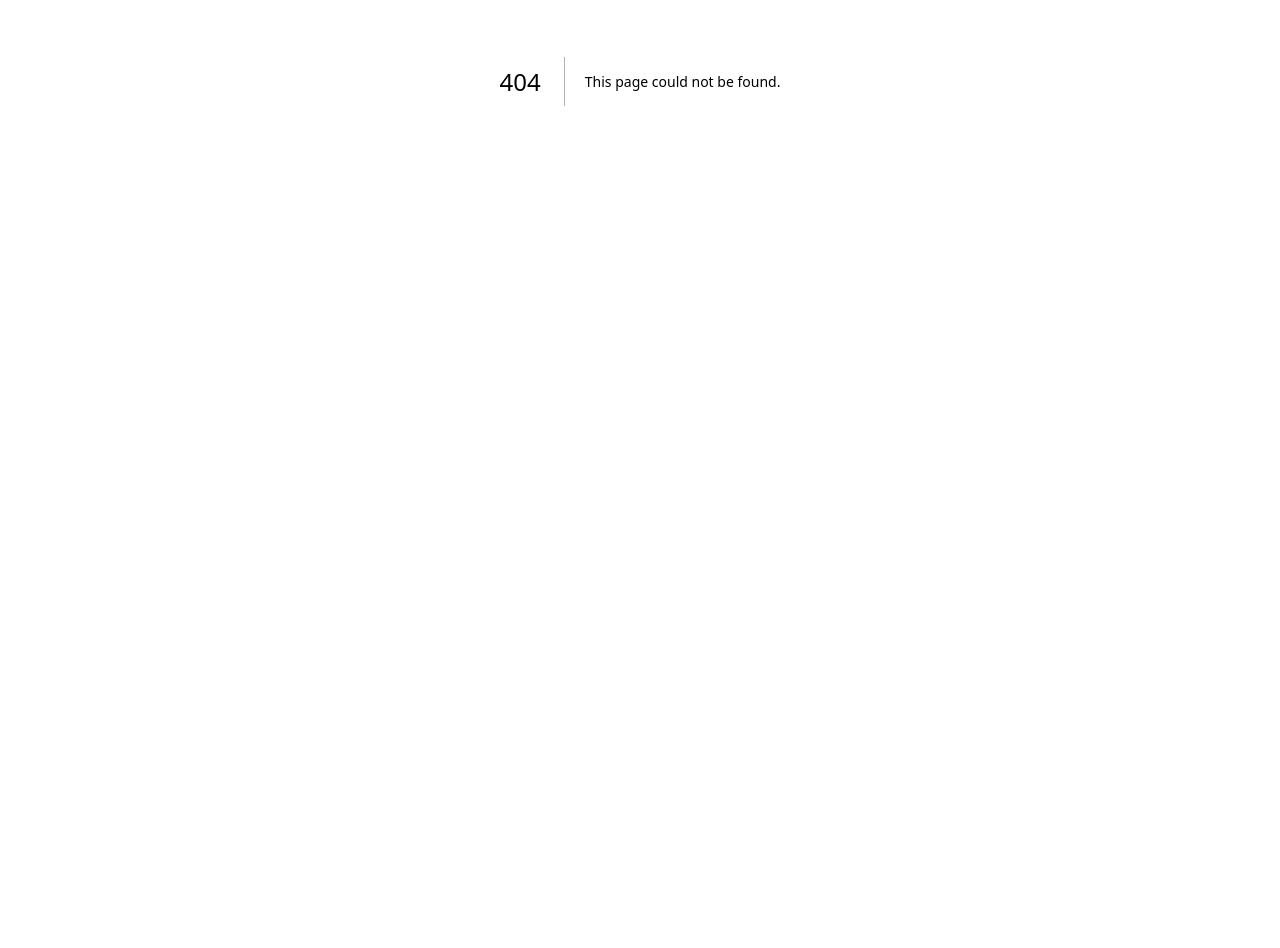
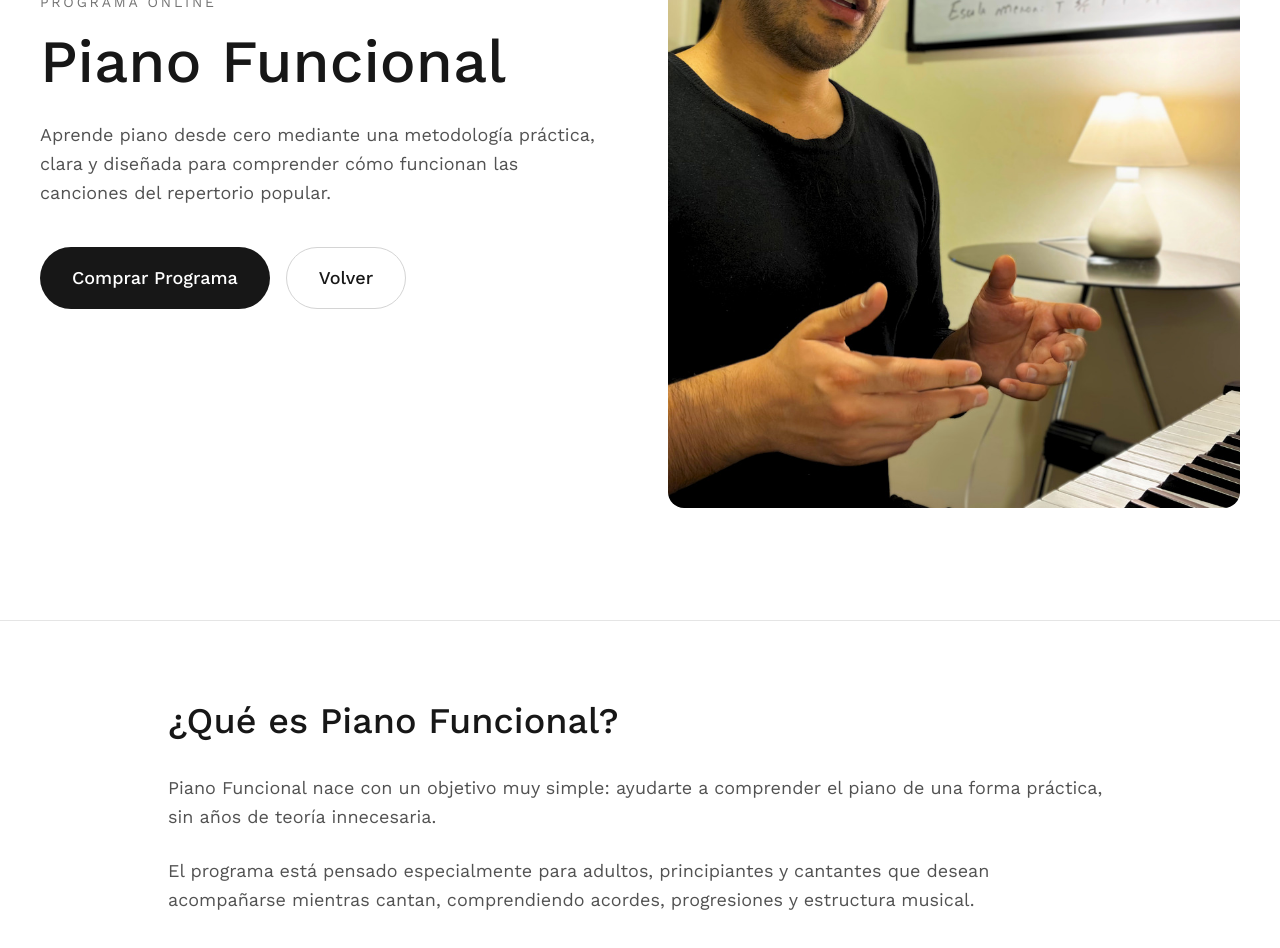
Before and after one commit to claudioenvoz/claudio-garrido-web, a Next.js app: page /programa-piano-funcional in a window 1280 px wide. Before the commit this address had no page. Shown: the part 400-1348 px from the top of the page. Before the commit the page ends 881 px from the top, so only its background shows below. Built offline with nearby package versions, Linux system fonts and the light colour scheme.

Commit message:
Agrega página Programa Piano Funcional

```diff
--- /dev/null
+++ b/app/programa-piano-funcional/page.tsx
@@ -0,0 +1,193 @@
+import Link from "next/link";
+import Image from "next/image";
+
+const modules = [
+  "Fundamentos del Piano",
+  "Intervalos",
+  "Escala Mayor",
+  "Construcción de Acordes",
+  "Grados Armónicos",
+  "Especies de Grados",
+  "Inversiones",
+  "Progresiones Armónicas",
+  "Relativos Menores",
+  "II-V-I Mayor y Menor",
+  "Aplicación al Repertorio Popular",
+];
+
+export default function ProgramaPianoFuncionalPage() {
+  return (
+    <main className="min-h-screen bg-white">
+
+      {/* HERO */}
+
+      <section className="w-full">
+        <div className="mx-auto max-w-7xl px-6 md:px-10 py-20 md:py-28">
+
+          <div className="grid md:grid-cols-2 gap-14 items-center">
+
+            <div>
+
+              <p className="uppercase tracking-[0.2em] text-neutral-500 text-sm mb-5">
+                Programa Online
+              </p>
+
+              <h1 className="text-4xl md:text-6xl leading-[1.1] font-medium text-neutral-900 mb-7">
+                Piano Funcional
+              </h1>
+
+              <p className="text-lg text-neutral-600 leading-relaxed mb-10">
+                Aprende piano desde cero mediante una metodología práctica,
+                clara y diseñada para comprender cómo funcionan las canciones
+                del repertorio popular.
+              </p>
+
+              <div className="flex flex-col sm:flex-row gap-4">
+
+                <button
+                  className="
+                    bg-neutral-900
+                    text-white
+                    px-8
+                    py-4
+                    rounded-full
+                    text-lg
+                    font-medium
+                  "
+                >
+                  Comprar Programa
+                </button>
+
+                <Link
+                  href="/"
+                  className="
+                    border
+                    border-neutral-300
+                    px-8
+                    py-4
+                    rounded-full
+                    text-lg
+                    font-medium
+                    text-center
+                  "
+                >
+                  Volver
+                </Link>
+
+              </div>
+
+            </div>
+
+            <div className="relative aspect-[4/5]">
+
+              <Image
+                src="/images/programa.jpg"
+                alt="Programa Piano Funcional"
+                fill
+                className="object-cover rounded-2xl"
+              />
+
+            </div>
+
+          </div>
+
+        </div>
+      </section>
+
+      {/* DESCRIPCIÓN */}
+
+      <section className="w-full border-t border-neutral-200">
+
+        <div className="mx-auto max-w-5xl px-6 md:px-10 py-20">
+
+          <h2 className="text-3xl md:text-4xl font-medium text-neutral-900 mb-8">
+            ¿Qué es Piano Funcional?
+          </h2>
+
+          <p className="text-lg text-neutral-600 leading-relaxed mb-6">
+            Piano Funcional nace con un objetivo muy simple:
+            ayudarte a comprender el piano de una forma práctica,
+            sin años de teoría innecesaria.
+          </p>
+
+          <p className="text-lg text-neutral-600 leading-relaxed">
+            El programa está pensado especialmente para adultos,
+            principiantes y cantantes que desean acompañarse mientras cantan,
+            comprendiendo acordes, progresiones y estructura musical.
+          </p>
+
+        </div>
+
+      </section>
+
+      {/* CONTENIDOS */}
+
+      <section className="w-full bg-neutral-50">
+
+        <div className="mx-auto max-w-6xl px-6 md:px-10 py-20">
+
+          <h2 className="text-3xl md:text-4xl font-medium text-center mb-14">
+            Contenido del Programa
+          </h2>
+
+          <div className="grid md:grid-cols-2 gap-5">
+
+            {modules.map((module) => (
+
+              <div
+                key={module}
+                className="
+                  bg-white
+                  border
+                  border-neutral-200
+                  rounded-2xl
+                  p-6
+                "
+              >
+                {module}
+              </div>
+
+            ))}
+
+          </div>
+
+        </div>
+
+      </section>
+
+      {/* CTA */}
+
+      <section className="w-full">
+
+        <div className="mx-auto max-w-5xl px-6 md:px-10 py-24 text-center">
+
+          <h2 className="text-3xl md:text-5xl leading-tight font-medium mb-8">
+            Comienza hoy tu aprendizaje.
+          </h2>
+
+          <p className="text-lg text-neutral-600 max-w-2xl mx-auto mb-12">
+            Accede inmediatamente al programa completo y comienza a desarrollar
+            tus habilidades pianísticas a tu propio ritmo.
+          </p>
+
+          <button
+            className="
+              bg-neutral-900
+              text-white
+              px-10
+              py-5
+              rounded-full
+              text-lg
+              font-medium
+            "
+          >
+            Comprar Programa
+          </button>
+
+        </div>
+
+      </section>
+
+    </main>
+  );
+}
--- a/components/ProgramSection.tsx
+++ b/components/ProgramSection.tsx
@@ -1,4 +1,5 @@
 import Image from "next/image";
+import Link from "next/link";
 
 const benefits = [
   "Acceso inmediato",
@@ -41,10 +42,11 @@ export default function ProgramSection() {
                 aprender piano desde cero, comprendiendo la música de manera
                 práctica, simple y progresiva.
               </p>
+
               <p>
-                Aprenderás acordes, progresiones, acompañamiento y
-                herramientas para interpretar cientos de canciones, sin
-                necesidad de conocimientos previos.
+                Aprenderás acordes, progresiones, acompañamiento y herramientas
+                para interpretar cientos de canciones, sin necesidad de
+                conocimientos previos.
               </p>
             </div>
 
@@ -62,9 +64,10 @@ export default function ProgramSection() {
               ))}
             </ul>
 
-            <button
-              type="button"
+            <Link
+              href="/programa-piano-funcional"
               className="
+                inline-flex items-center justify-center
                 bg-neutral-900 text-white
                 px-7 py-3.5
                 text-sm md:text-base font-medium
@@ -75,7 +78,7 @@ export default function ProgramSection() {
               "
             >
               Conocer el Programa
-            </button>
+            </Link>
           </div>
         </div>
       </div>
```
